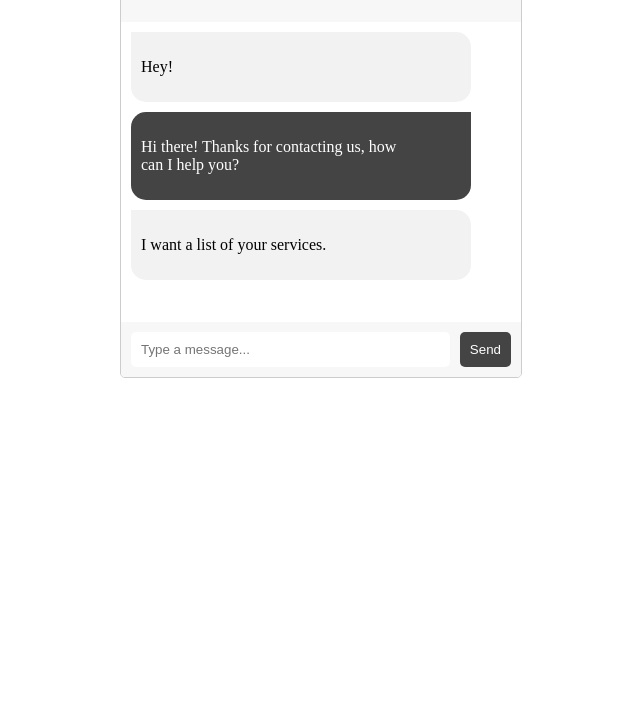
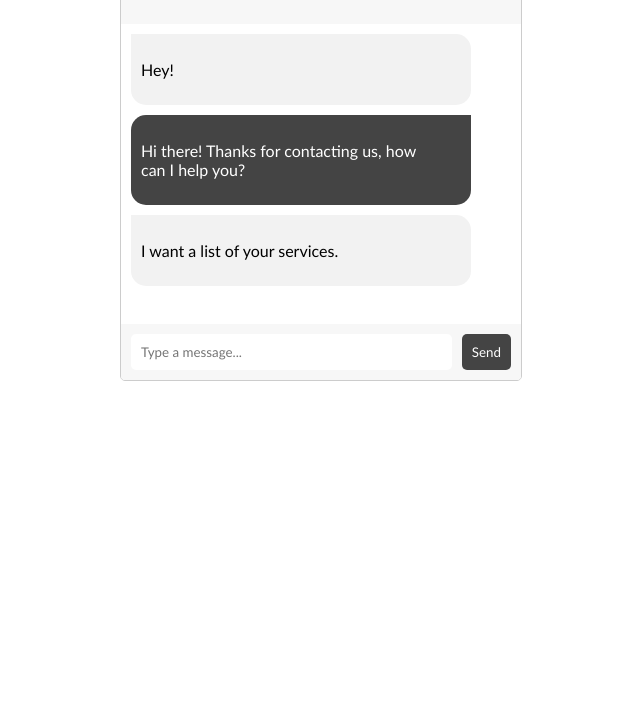
Before and after one commit to denex-a-poulose/Chat.App, a plain HTML site: page index.html in a window 1280 px wide. Shown: the part 94-800 px from the top of the page, without its empty margins (319-959 px from the left). Drawn offline with Linux system fonts and the light colour scheme.

Commit message:
Added font family

```diff
--- a/style.css
+++ b/style.css
@@ -1,3 +1,10 @@
+
+
+*{
+  font-family: 'Gill Sans', 'Gill Sans MT', Calibri, 'Trebuchet MS', sans-serif;
+}
+
+
 .chat-container {
   max-width: 400px;
   margin:0 auto;
```
